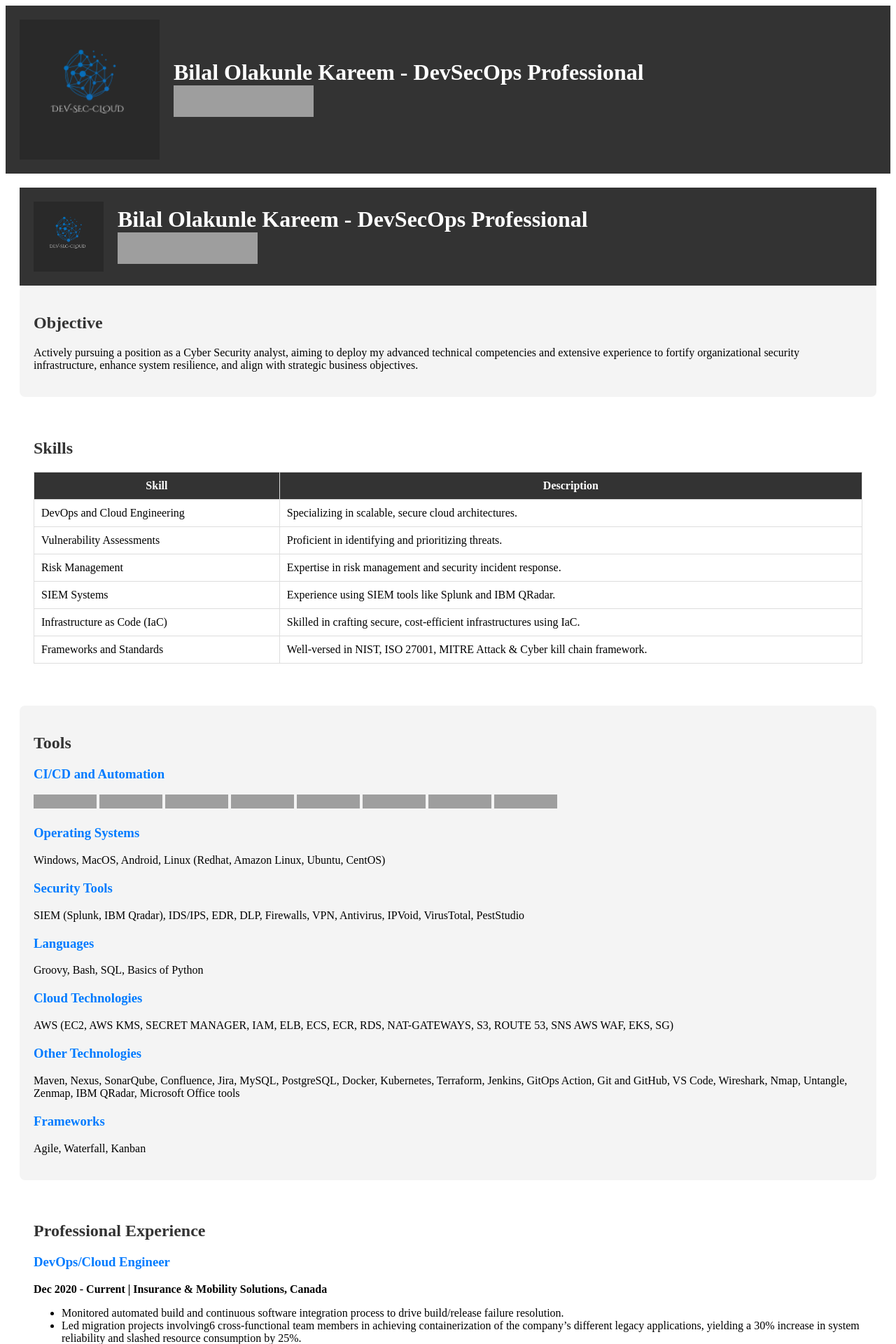
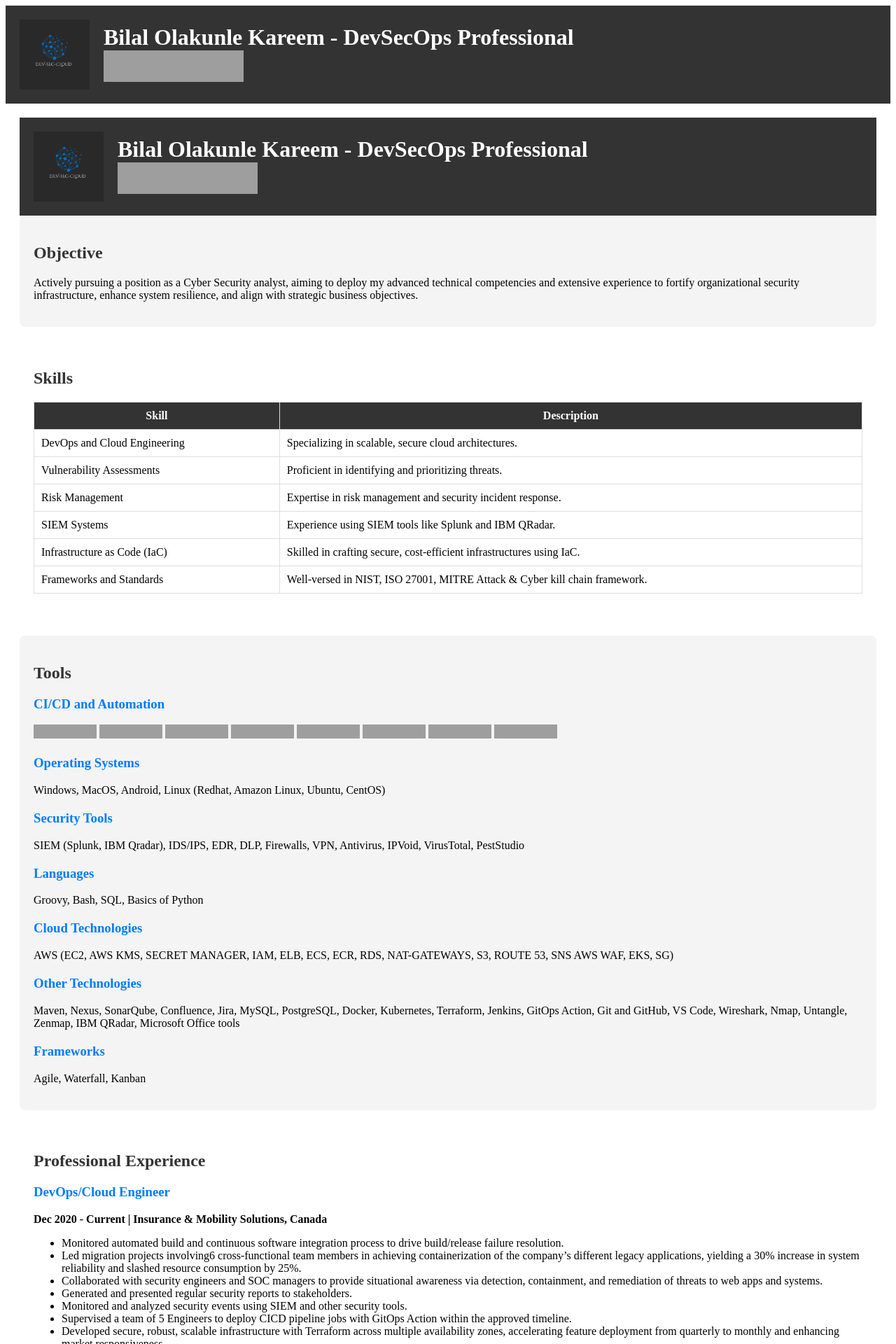
Before and after one commit to CrescentTech29/technix.io, a Jekyll site: the page built from index.md, in a window 1280 px wide. Shown: the top 1920 px of the page at 70% size. Built offline with Jekyll 4.4.1, drawn with Linux system fonts in a browser that asks for light colours; grey boxes are pictures that could not be loaded.

Commit message:
Update default.html

```diff
--- a/_layouts/default.html
+++ b/_layouts/default.html
@@ -8,7 +8,7 @@
 </head>
 <body>
   <header style="background-color: #333; color: white; padding: 20px;">
-    <img src="logo.png" alt="Bilal Kareem Logo" style="width: 200px; height: auto; margin-right: 20px;">
+    <img src="logo.png" alt="Bilal Kareem Logo" style="width: 100px; height: auto; margin-right: 20px;">
     <div style="flex-grow: 1;">
       <h1>Bilal Olakunle Kareem - DevSecOps Professional</h1>
       <p>
```
